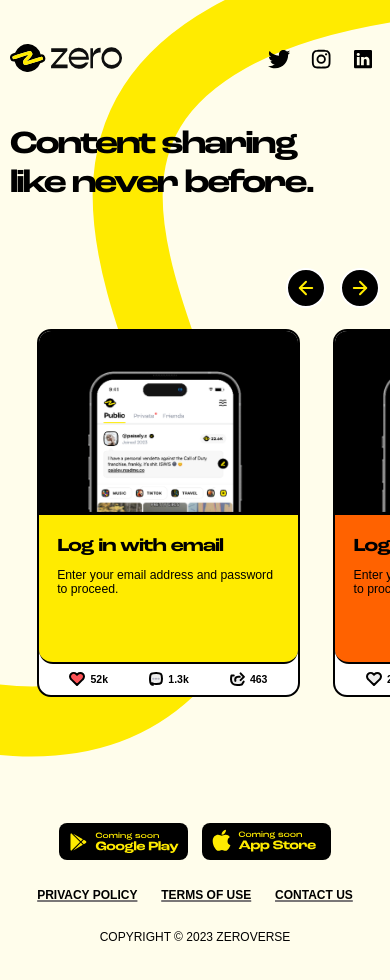
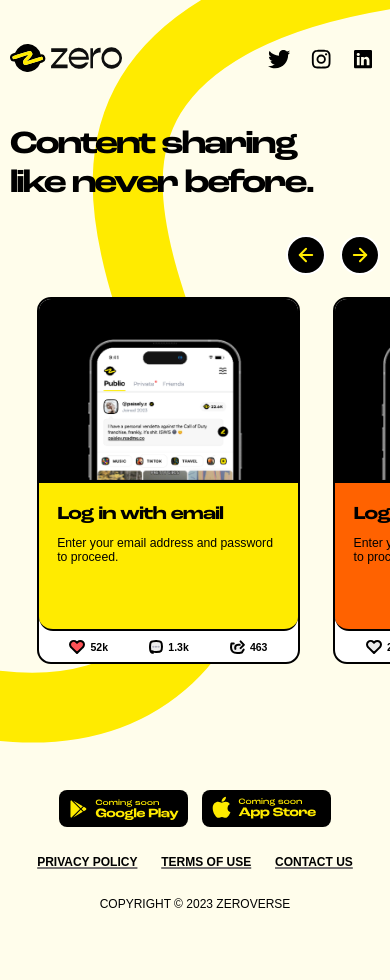
Before and after one commit to grandmastr/zeroverse, a React (Create React App) app: page / in a window 390 px wide. Shown: the top 980 px of the page. Built offline with nearby package versions, Linux system fonts and the light colour scheme; a web font is replaced by a local one.

Commit message:
Add files via upload

```diff
--- a/src/global.css
+++ b/src/global.css
@@ -165,6 +165,10 @@ html,body {
     margin-bottom: 1.5em;
     justify-content: flex-end;
   }
+
+  h1 {
+    margin-bottom: 1em !important;
+  }
   }
 
   .card {
```
